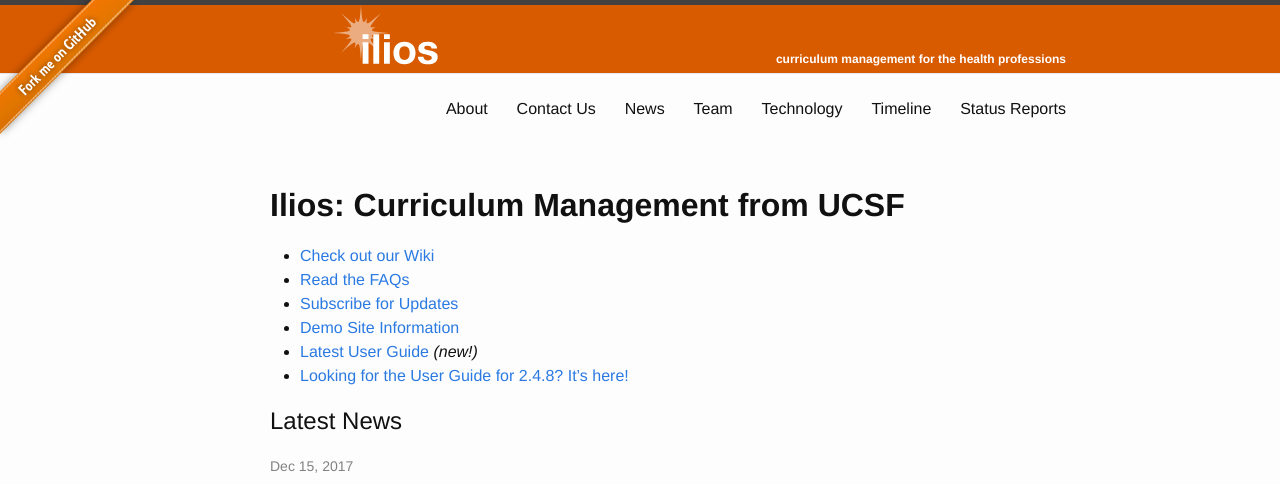
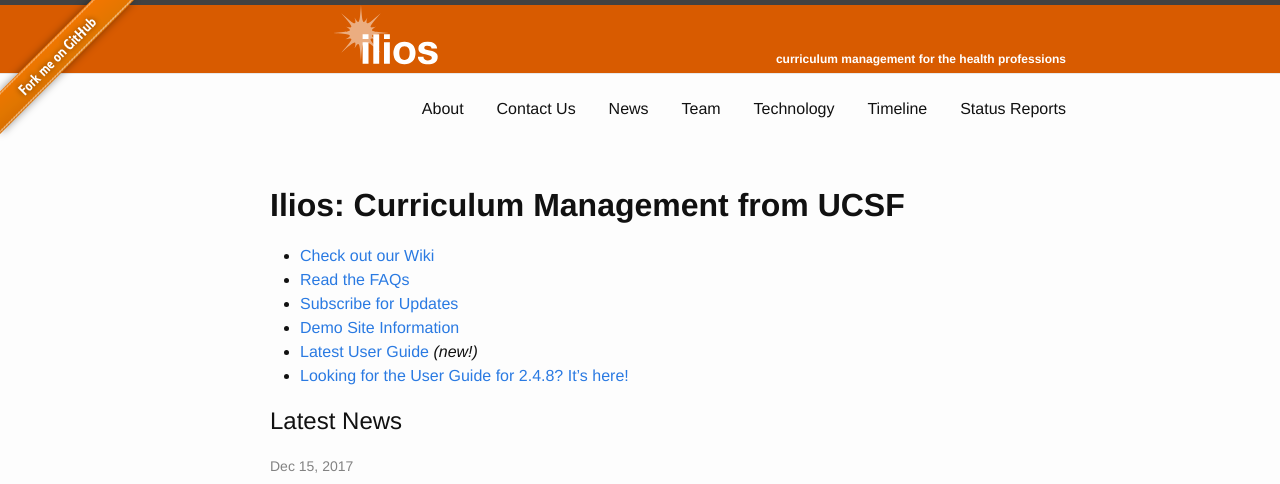
Before and after one commit to ilios/iliosproject.org, a Jekyll site: the page built from index.md, in a window 1280 px wide. Shown: the top 484 px of the page. Built offline with Jekyll 4.4.1, drawn with Linux system fonts in a browser that asks for light colours.

Commit message:
css in jekyll sucks rocks for managing variable layouts like this

```diff
--- a/_includes/header.html
+++ b/_includes/header.html
@@ -20,16 +20,15 @@
        </a>
 
        <div class="trigger">
-
            {% if page.title %}
-             <a class="page-link home-link" href="/">Home</a>
+             <span class="page-link space-link">&nbsp;</span><a class="page-link home-link" href="/">Home</a>
            {% endif %}
            {% for page in site.pages %}
              {% if page.title and page.topLevel %}
-               &nbsp;<a class="page-link" href="{{ page.url | prepend: site.baseurl }}">{{ page.title }}</a>
+               <span class="page-link space-link">&nbsp;</span><a class="page-link" href="{{ page.url | prepend: site.baseurl }}">{{ page.title }}</a>
              {% endif %}
-           {% endfor %}
-         &nbsp;<a class="page-link" href="http://us3.campaign-archive2.com/home/?u=845c4ebabb5b5ae7a6372c715&id=1493e3df18" target="_blank">Status&nbsp;Reports</a>
+            {% endfor %}
+            <span class="page-link space-link">&nbsp;</span><a class="page-link" href="http://us3.campaign-archive2.com/home/?u=845c4ebabb5b5ae7a6372c715&id=1493e3df18" target="_blank">Status&nbsp;Reports</a>
 
        </div>
     </nav>
--- a/_sass/_layout.scss
+++ b/_sass/_layout.scss
@@ -57,11 +57,18 @@
 
         // Gaps between nav items, but not on the first one
         &:not(:first-child) {
-            margin-left: 20px;
+            margin-left: 12px;
         }
 
         &.home-link {
           color:#c66;
+        }
+
+        &.space-link {
+          line-height:0.5em;
+          &:first-child {
+            padding-top: 0.5em;
+          }
         }
     }
 
```
